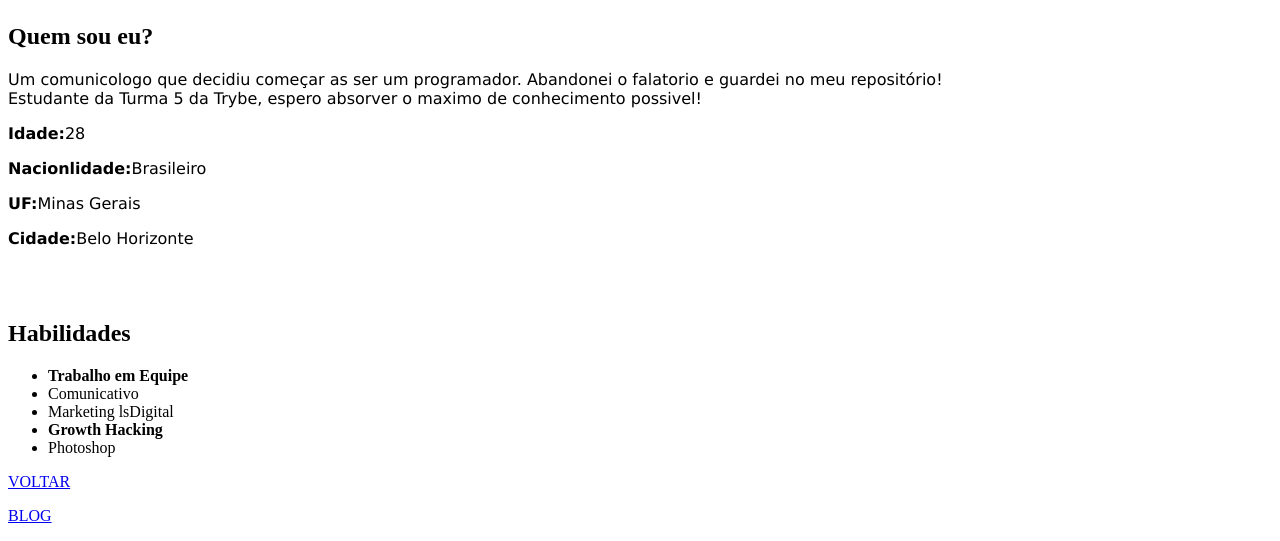
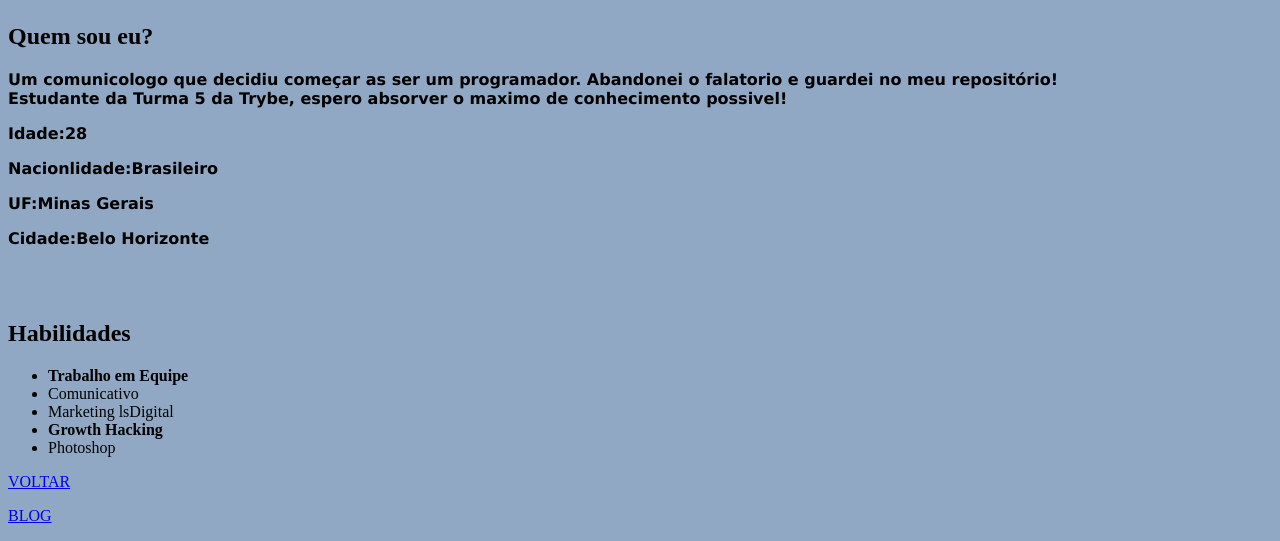
Before and after one commit to ASMThiago/Thiago.githun.io, a plain HTML site: page index.html in a window 1280 px wide. Shown: the part 330-871 px from the top of the page. Drawn offline with Linux system fonts and the light colour scheme.

Commit message:
Add class

```diff
--- a/index.html
+++ b/index.html
@@ -10,6 +10,12 @@
             .descriçao {
                 font-family: Verdana, sans-serif;
             }
+            body {
+                background-color: rgb(144, 168, 195);
+            }
+            .pesado {
+                font-weight: 700;
+            }
         </style>
     </head>
     <body>
@@ -19,11 +25,11 @@
         <img id="thithi" src="https://github.com/Nenecron/Thiago.githun.io/blob/master/Thiago-Santos.jpeg?raw=true" alt="Thiago Santos em um momento de descontração na empresa jogando ping-pong" width="200">
         <br><br>
         <h2 id="quem">Quem sou eu?</h2>
-        <p class="descriçao">Um comunicologo que decidiu começar as ser um programador. Abandonei o falatorio e guardei no meu repositório! <br>Estudante da Turma 5 da Trybe, espero absorver o maximo de conhecimento possivel!</p>
-        <p class="descriçao"><strong>Idade:</strong>28</p>
-        <p class="descriçao"><strong>Nacionlidade:</strong>Brasileiro</p>
-        <p class="descriçao"><strong>UF:</strong>Minas Gerais</p>
-        <p class="descriçao"><strong>Cidade:</strong>Belo Horizonte</p><br><br>
+        <p class="descriçao pesado">Um comunicologo que decidiu começar as ser um programador. Abandonei o falatorio e guardei no meu repositório! <br>Estudante da Turma 5 da Trybe, espero absorver o maximo de conhecimento possivel!</p>
+        <p class="descriçao pesado">Idade:28</p>
+        <p class="descriçao pesado"><strong>Nacionlidade:</strong>Brasileiro</p>
+        <p class="descriçao pesado"><strong>UF:</strong>Minas Gerais</p>
+        <p class="descriçao pesado"><strong>Cidade:</strong>Belo Horizonte</p><br><br>
         <h2 id="skill">Habilidades</h2>
         <ul>
             <li><strong>Trabalho em Equipe</strong></li>
```
